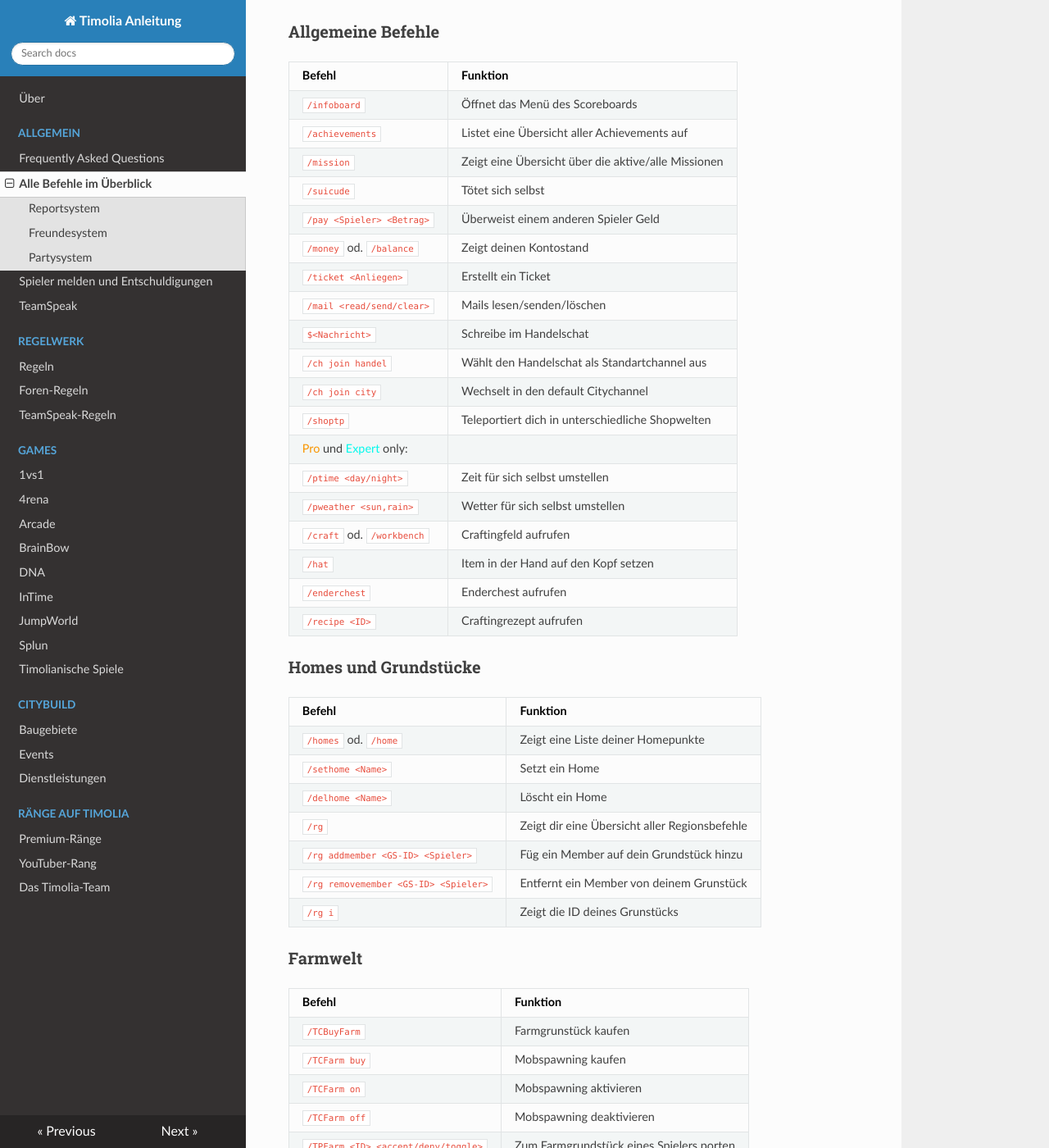
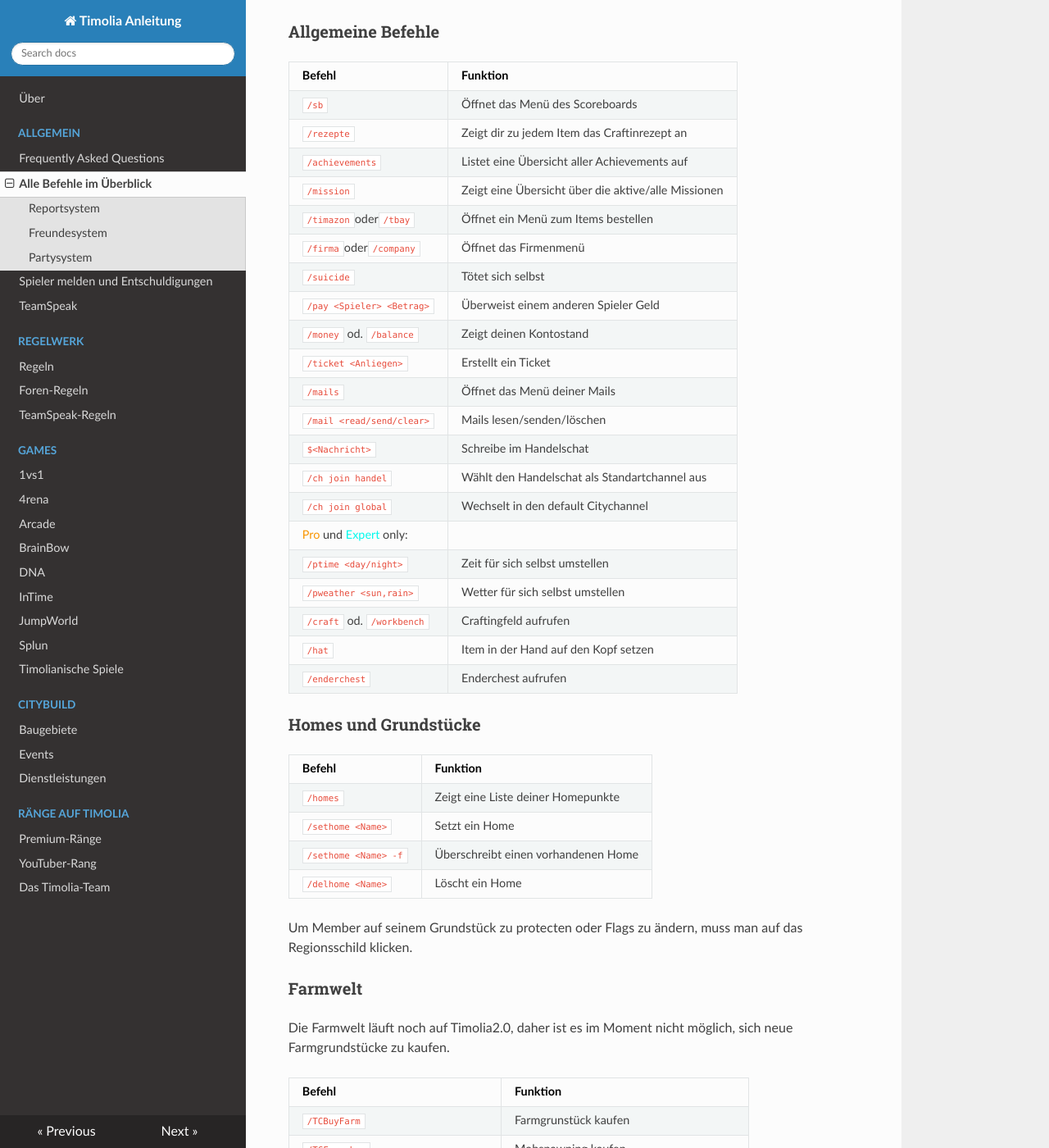
Before and after one commit to TimoliaDE/HowTo, an MkDocs documentation site: the page built from docs/commands.md, in a window 1280 px wide and 1400 px high, scrolled down 3937 px. Shown: the whole window at 82% size. Built offline with MkDocs 1.6.1, drawn with Linux system fonts in a browser that asks for light colours; nearby versions of some CDN libraries; old or Windows-style settings are respelled for this version of MkDocs.

Commit message:
Update Citybefehle

```diff
--- a/docs/commands.md
+++ b/docs/commands.md
@@ -124,39 +124,43 @@ Diese Befehle sind global nutzbar und stehen dir jederzeit zur Verfügung.
 
 | Befehl | Funktion |
 | ------ | -------- |
-| `/infoboard` | Öffnet das Menü des Scoreboards |
+| `/sb` | Öffnet das Menü des Scoreboards |
+| `/rezepte` | Zeigt dir zu jedem Item das Craftinrezept an |
 | `/achievements` | Listet eine Übersicht aller Achievements auf |
 | `/mission` | Zeigt eine Übersicht über die aktive/alle Missionen |
-| `/suicude` | Tötet sich selbst |
+| `/timazon`oder`/tbay` | Öffnet ein Menü zum Items bestellen |
+| `/firma`oder`/company` | Öffnet das Firmenmenü |
+| `/suicide` | Tötet sich selbst |
 | `/pay <Spieler> <Betrag>` | Überweist einem anderen Spieler Geld |
 | `/money` od. `/balance` | Zeigt deinen Kontostand |
 | `/ticket <Anliegen>` | Erstellt ein Ticket |
+| `/mails` | Öffnet das Menü deiner Mails |
 | `/mail <read/send/clear>` | Mails lesen/senden/löschen |
 | `$<Nachricht>` | Schreibe im Handelschat |
 | `/ch join handel` | Wählt den Handelschat als Standartchannel aus |
-| `/ch join city` | Wechselt in den default Citychannel |
-| `/shoptp` | Teleportiert dich in unterschiedliche Shopwelten |
+| `/ch join global` | Wechselt in den default Citychannel |
 <span style="color:#F99500">Pro</span> und <span style="color:#00F9EC">Expert</span> only:
 | `/ptime <day/night>` | Zeit für sich selbst umstellen |
 | `/pweather <sun,rain>` | Wetter für sich selbst umstellen |
 | `/craft` od. `/workbench` | Craftingfeld aufrufen |
 | `/hat` | Item in der Hand auf den Kopf setzen |
 | `/enderchest` | Enderchest aufrufen |
-| `/recipe <ID>` | Craftingrezept aufrufen |
 
 ### Homes und Grundstücke
 
 | Befehl | Funktion |
 | ------ | -------- |
-| `/homes` od. `/home` | Zeigt eine Liste deiner Homepunkte |
+| `/homes`| Zeigt eine Liste deiner Homepunkte |
 | `/sethome <Name>` | Setzt ein Home |
+| `/sethome <Name> -f` | Überschreibt einen vorhandenen Home |
 | `/delhome <Name>` | Löscht ein Home |
-| `/rg` | Zeigt dir eine Übersicht aller Regionsbefehle |
-| `/rg addmember <GS-ID> <Spieler>` | Füg ein Member auf dein Grundstück hinzu |
-| `/rg removemember <GS-ID> <Spieler>` | Entfernt ein Member von deinem Grunstück |
-| `/rg i` | Zeigt die ID deines Grunstücks |
+
+Um Member auf seinem Grundstück zu protecten oder Flags zu ändern, muss man auf das Regionsschild klicken.
+
 
 ### Farmwelt
+
+Die Farmwelt läuft noch auf Timolia2.0, daher ist es im Moment nicht möglich, sich neue Farmgrundstücke zu kaufen.
 
 | Befehl | Funktion |
 | ------ | -------- |
```
